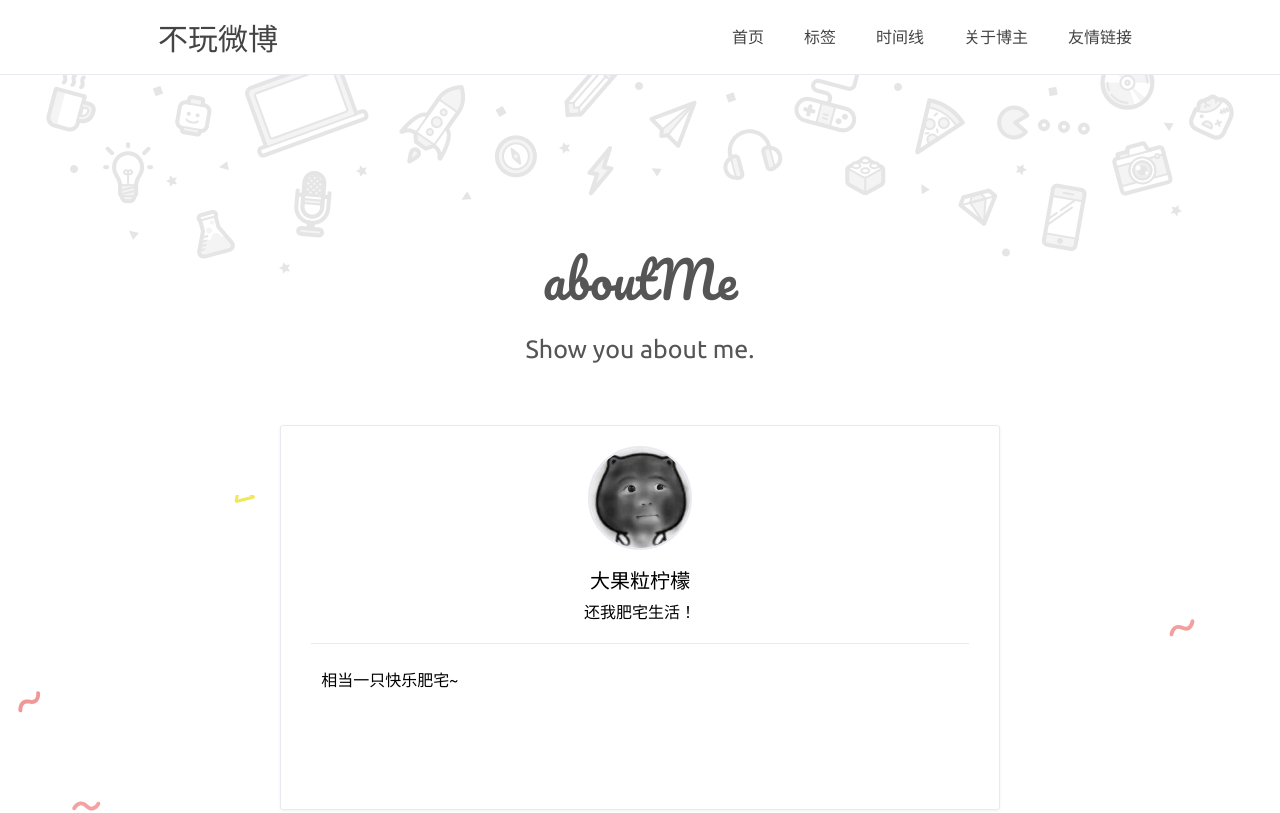
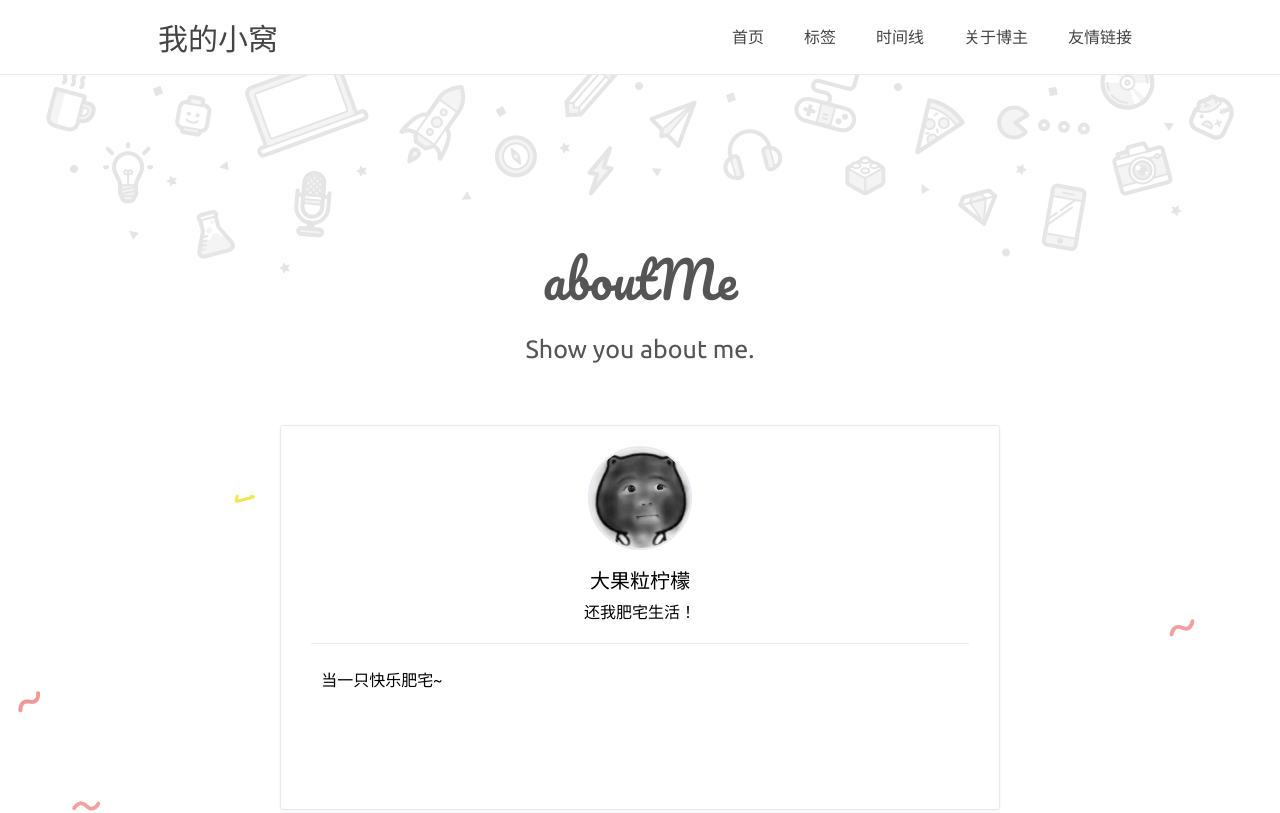
Before and after one commit to lovelovefish/lovelovefish.github.io, a Jekyll site: the page built from about.html, in a window 1280 px wide. Shown: the top 813 px of the page. Built offline with Jekyll 4.4.1, drawn with Linux system fonts in a browser that asks for light colours; comment, search, counter and statistics services are not loaded.

Commit message:
对个人信息ä¸å主é修改

```diff
--- a/_config.yml
+++ b/_config.yml
@@ -16,16 +16,16 @@ nav: # 最佳体验 六个标签 且最好每个标签不超过4中文字
 author: true
 name: '大果粒柠檬'
 NickName: '柠檬'
-webtitle: '不玩微博'
+webtitle: '我的小窝'
 bio: '还我肥宅生活！'
 about: true
-aboutyou: '相当一只快乐肥宅~'
+aboutyou: '当一只快乐肥宅~'
 portraits: '/assets/first.png' # your portraits image file path
 
 # SNS
 SNS: true
 SNS-icon: #['Facebook', 'weibo', 'qq', 'github', 'Dribbble', 'Twitter', 'instagram', 'weixin', 'Codepen']
-  mail: 'mailto:abc@gmail.com'
+  mail: '601775987@qq.com'
   weixin: '/sns/wx.png' # 你的微信二维码存放的地址
   qq: '/sns/qq.png' # 你的qq二维码存放的地址 or http://wpa.qq.com/msgrd?v=3&uin='你的QQ号'&site=qq&menu=yes
   github: 'https://lovelovefish.github.io'
--- a/index.html
+++ b/index.html
@@ -1,9 +1,9 @@
 ---
 layout: default
 title: 大果粒柠檬
-page-title: 无人之境.
+page-title: "无人之境"
 home-title: 不敢有风 不敢有声.
-description: 默默敲代码...
+description: oh...
 ---
 
 {% include header.html %}
```
